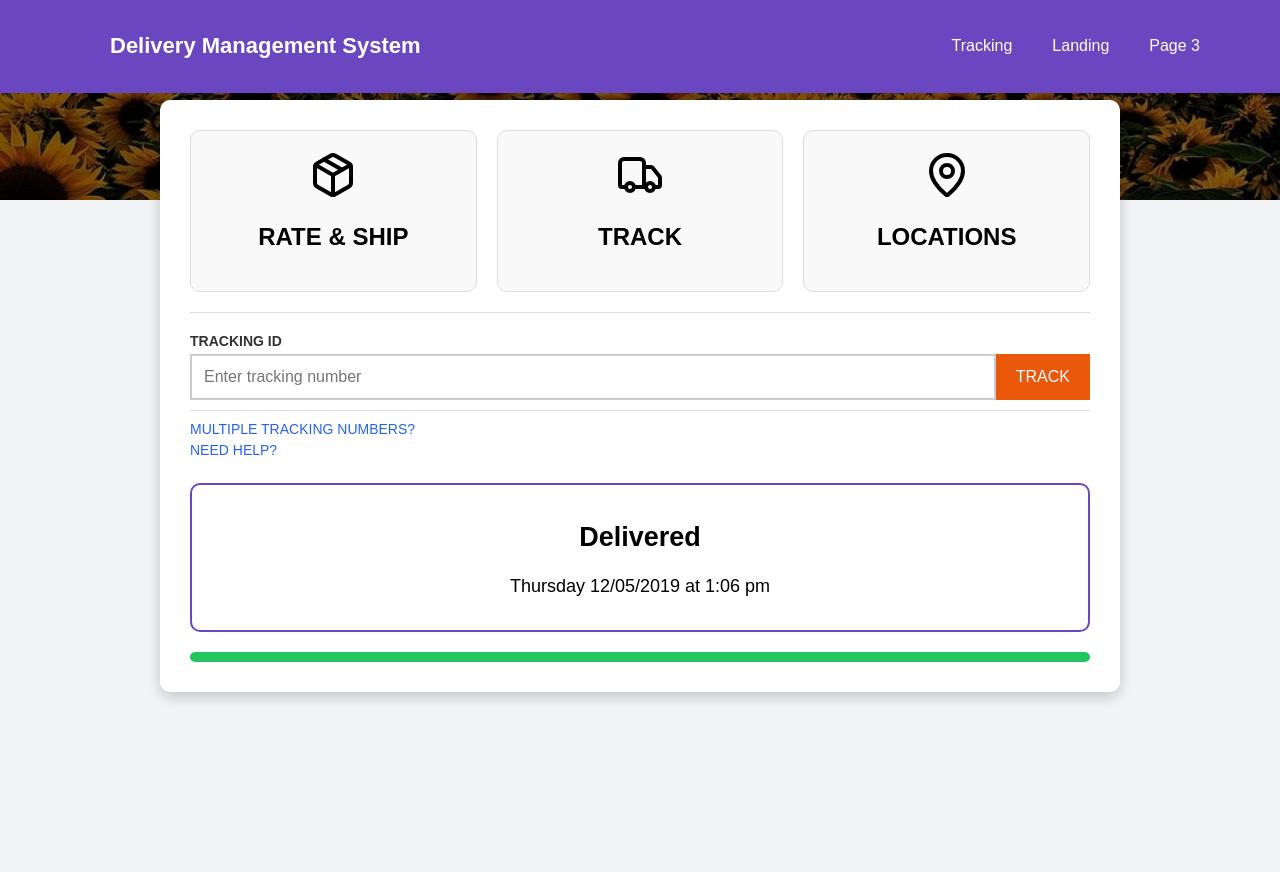
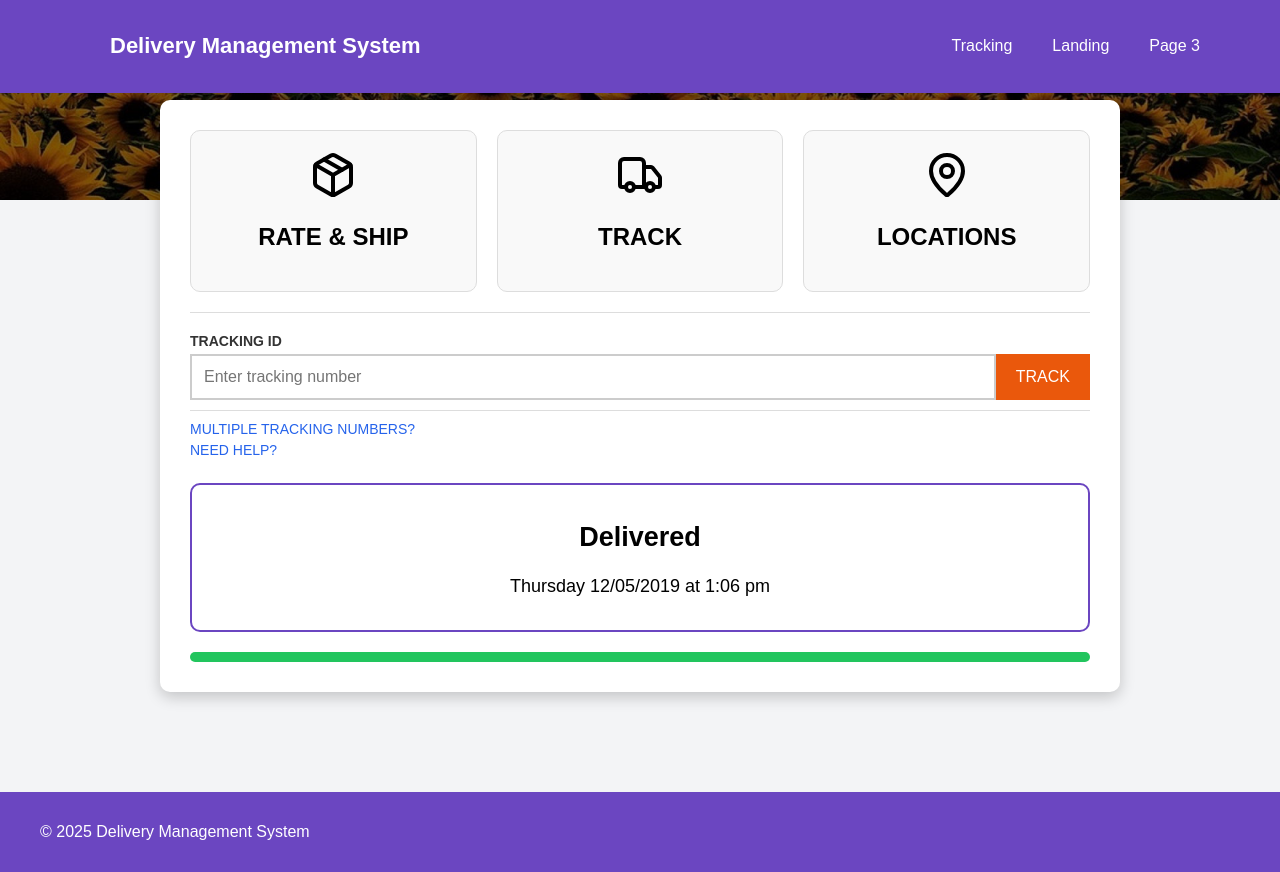
Before and after one commit to alexllapointe/DMSfrontend, a React (Create React App) app: page /tracking in a window 1280 px wide. Before the commit the page ends 800 px from the top, so only its background shows below. Built offline with nearby package versions, Linux system fonts and the light colour scheme.

Commit message:
scrum 46 footer

```diff
--- a/src/App.js
+++ b/src/App.js
@@ -3,6 +3,7 @@ import { BrowserRouter as Router, Routes, Route } from "react-router-dom";
 import TrackingPage from "./Components/TrackingPage";
 import LandingPage from "./Components/LandingPage";
 import Navbar from "./Components/Navbar";
+import Footer from "./Components/Footer";
 
 
 function App() {
@@ -13,6 +14,7 @@ function App() {
         <Route path="/tracking" element={<TrackingPage />} />
         <Route path="/" element={<LandingPage />} />
       </Routes>
+      <Footer />
     </Router>
   );
 }
--- /dev/null
+++ b/src/Components/Footer.jsx
@@ -0,0 +1,14 @@
+import React from 'react';
+import '../Styles/Footer.css';
+
+const Footer = () => {
+    return (
+        <footer className="footer">
+            <div className="footer-container">
+                <p>&copy; {new Date().getFullYear()} Delivery Management System</p>
+            </div>
+        </footer>
+    );
+};
+
+export default Footer;
--- a/src/Components/TrackingPage.jsx
+++ b/src/Components/TrackingPage.jsx
@@ -68,8 +68,8 @@ const TrackingPage = () => {
                         <div className="tracking-links-container">
                             <div className="divider"></div>
                             <div className="tracking-links">
-                                <a href="#">MULTIPLE TRACKING NUMBERS?</a>
-                                <a href="#">NEED HELP?</a>
+                                <a href="">MULTIPLE TRACKING NUMBERS?</a>
+                                <a href="">NEED HELP?</a>
                             </div>
                         </div>
 
--- /dev/null
+++ b/src/Styles/Footer.css
@@ -0,0 +1,21 @@
+.footer {
+    background-color: #6b46c1;
+    color: white;
+    padding: 15px 0;
+    text-align: center;
+}
+
+.footer-container {
+    display: flex;
+    justify-content: space-between;
+    align-items: center;
+    max-width: 1200px;
+    margin: 0 auto;
+    padding: 0 20px;
+}
+
+.footer-links {
+    list-style: none;
+    display: flex;
+    gap: 15px;
+}
```
